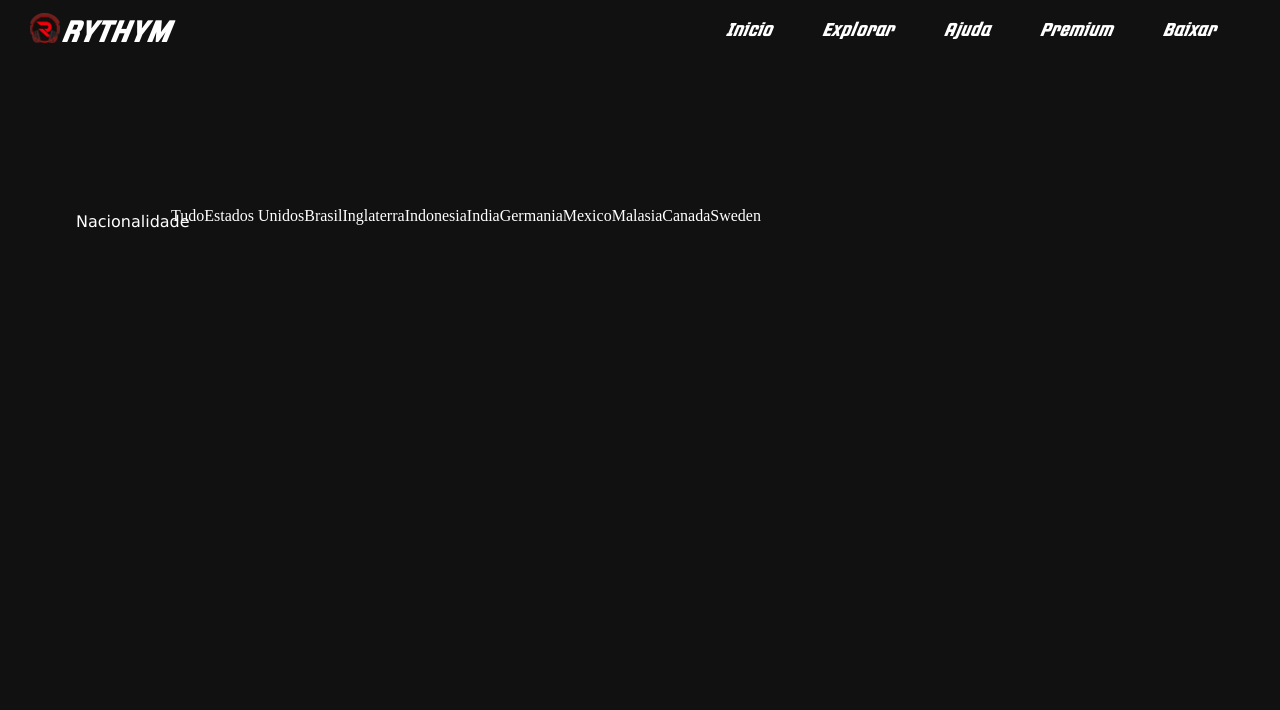
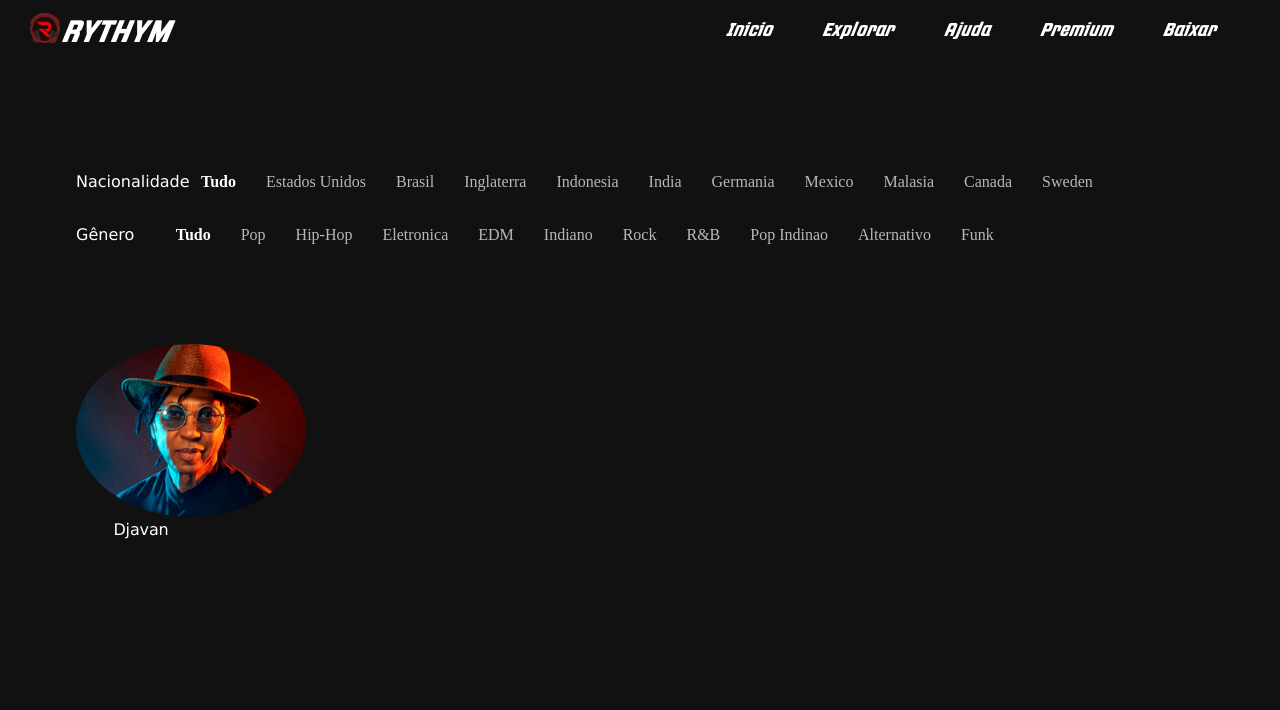
Before and after one commit to Notsumez/Rythym-2, a PHP site: page /artistas.php in a window 1280 px wide. Shown: the top 710 px of the page. Run offline with PHP 8.4, Linux system fonts and the light colour scheme.

Commit message:
Ultima alteração

```diff
--- a/CSS/artistas.css
+++ b/CSS/artistas.css
@@ -13,7 +13,7 @@
     flex-direction: column;
     justify-content: space-between;
     margin: auto;
-    padding-top: 120px;
+    padding-top: 80px;
     padding-bottom: 172px;
 }
 
@@ -37,7 +37,7 @@
     color: #fff;
     font-size: 16px;
     line-height: 27px;
-    margin-right: 25px;
+    margin-right: 55px;
     font-weight: 500;
     width: 70px;
     font-family: Verdana, Geneva, Tahoma, sans-serif;
@@ -50,3 +50,101 @@
     flex-direction: row;
     width: calc(100% - 95px);
 }
+
+.item-genero.active {
+    color: #fff;
+    font-weight: 600;
+}
+
+.item-regiao.active {
+    color: #fff;
+    font-weight: 600;
+}
+
+.item-regiao {
+    font-size: 16px;
+    line-height: 27px;
+    font-weight: 500;
+    margin-right: 30px;
+    color: hsla(0,0%,100%,.7);
+    cursor: pointer;
+    margin-bottom: 5px;
+}
+
+.tags-por-genero {
+    margin-bottom: 21px;
+    display: flex;
+    flex-direction: row;
+    width: 100%;
+}
+
+.tags-por-genero-titulo {
+    color: #fff;
+    font-size: 16px;
+    margin-right: 30px;
+    font-weight: 500;
+    line-height: 27px;
+    width: 70px;
+    font-family: Verdana, Geneva, Tahoma, sans-serif;
+}
+
+.tags-por-genero-tipos {
+    display: flex;
+    flex-wrap: wrap;
+    justify-content: flex-start;
+    line-height: 27px;
+    width: calc(100% - 95px);
+}
+
+.item-genero {
+    font-size: 16px;
+    font-weight: 500;
+    margin-right: 30px;
+    color: hsla(0,0%,100%,.7);
+    cursor: pointer;
+    line-height: 27px;
+    margin-bottom: 5px;
+}
+
+.info-lista-artistas {
+    display: flex;
+    flex-direction: row;
+    flex-wrap: wrap;
+    width: 100%;
+    margin-top: 70px;
+    justify-content: flex-start;
+}
+
+.info-artista-item {
+    display: flex;
+    flex-direction: column;
+    justify-content: space-between;
+    align-items: center;
+    margin-bottom: 70px;
+    width: 130px;
+    height: 180px;
+    cursor: pointer;
+    text-decoration: none;
+    color: #fff;
+}
+
+.avatar-artista {
+    width: 230px;
+    height: auto;
+    border-radius: 50%;
+}
+
+.nome-artista {
+    font-size: 16px;
+    letter-spacing: -.15px;
+    font-weight: 500;
+    height: 19px;
+    line-height: 19px;
+    overflow: hidden;
+    text-overflow: ellipsis;
+    white-space: nowrap;
+    width: 130px;
+    text-align: center;
+    margin: 0;
+    font-family: Verdana, Geneva, Tahoma, sans-serif;
+}
--- a/artistas.php
+++ b/artistas.php
@@ -23,7 +23,7 @@
                             <span>Nacionalidade</span>
                         </div>
                         <div class="tags-por-regiao-tipos">
-                            <a href="" class="item-regiao">Tudo</a>
+                            <a href="" class="item-regiao active">Tudo</a>
                             <a href="" class="item-regiao">Estados Unidos</a>
                             <a href="" class="item-regiao">Brasil</a>
                             <a href="" class="item-regiao">Inglaterra</a>
@@ -37,12 +37,30 @@
                         </div>
                     </div>
                     <div class="tags-por-genero">
-
+                        <div class="tags-por-genero-titulo">
+                            <span>Gênero</span>
+                        </div>
+                        <div class="tags-por-genero-tipos">
+                            <a href="" class="item-genero active">Tudo</a>
+                            <a href="" class="item-genero">Pop</a>
+                            <a href="" class="item-genero">Hip-Hop</a>
+                            <a href="" class="item-genero">Eletronica</a>
+                            <a href="" class="item-genero">EDM</a>
+                            <a href="" class="item-genero">Indiano</a>
+                            <a href="" class="item-genero">Rock</a>
+                            <a href="" class="item-genero">R&B</a>
+                            <a href="" class="item-genero">Pop Indinao</a>
+                            <a href="" class="item-genero">Alternativo</a>
+                            <a href="" class="item-genero">Funk</a>
+                        </div>
                     </div>
                 </div>
             </div>
-            <div class="info--lista-artistas">
-
+            <div class="info-lista-artistas">
+                <a href="" class="info-artistas-item">
+                    <img src="./images/perfil-djavan.jpg" alt="" class="avatar-artista">
+                    <h2 class="nome-artista">Djavan</h2>
+                </a>
             </div>
         </div>
     </main>
```
Also changed, not shown: images/perfil-djavan.jpg (added).
